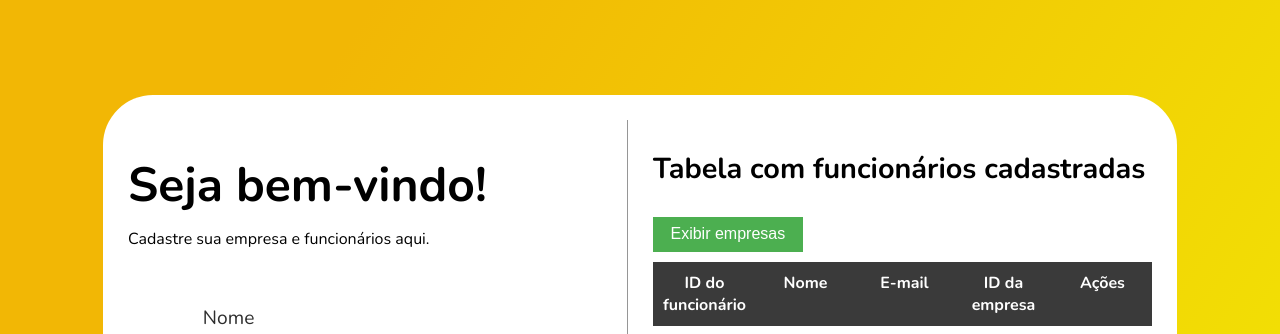
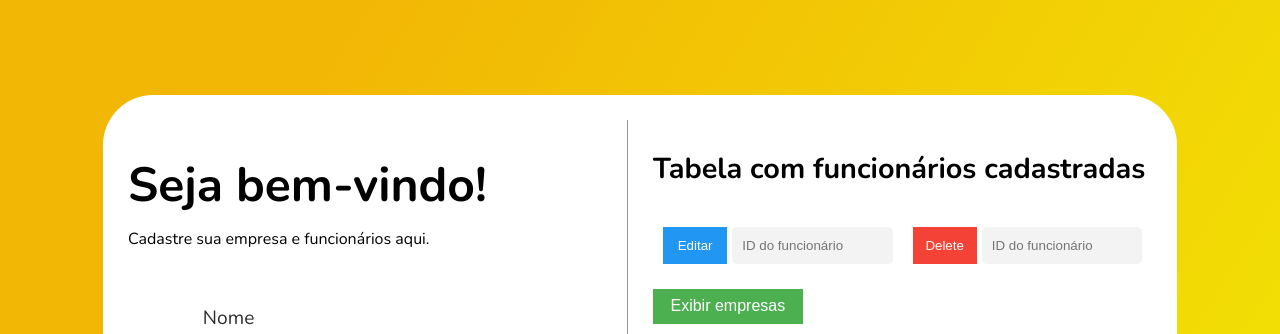
Before and after one commit to yurihmf/API-Rest-PHP, a PHP site: page /index.html in a window 1280 px wide. Shown: the top 334 px of the page. Run offline with PHP 8.4, Linux system fonts and the light colour scheme; lists and menus that the app fills with data are empty; some libraries are stand-ins or nearby versions.

Commit message:
move action buttons

```diff
--- a/composer.json
+++ b/composer.json
@@ -1,7 +1,7 @@
 {
     "autoload": {
         "psr-4": {
-            "App\\": "App"
+            "App\\": "app/"
         },
         "files": [
             "config.php"
--- a/public/css/style.css
+++ b/public/css/style.css
@@ -151,15 +151,22 @@ td {
 
 .field-acoes {
   display: flex;
+  margin-bottom: 15px;
 }
 
-.btn-table {
+.field-acoes > .input-field{
+  width: 50%;
+  flex-direction: row;
+  padding: 10px;
+}
+
+.btn-acoes {
   cursor: pointer;
-  width: 100%;
+  width: 30%;
   border: 0;
   color: white;
   padding: 5px;
-  margin: 0 5px;
+  margin-right: 5px;
 }
 
 .bt-red {
@@ -169,3 +176,7 @@ td {
 .bt-blue {
   background-color: #2196f3;
 }
+
+.field-acoes > .input-field input{
+  width: 70%;
+}
--- a/public/index.html
+++ b/public/index.html
@@ -40,6 +40,16 @@
 
             <div class="list">
                 <h3>Tabela com funcionários cadastradas</h3>
+                <div class="field-acoes">
+                    <div class="input-field">
+                        <button type="button" id="edit" class="btn-acoes bt-blue">Editar</button>
+                        <input placeholder="ID do funcionário" name="id_edit" id="id_edit" type="text">
+                    </div>
+                    <div class="input-field">
+                        <button type="button" id="delete" class="btn-acoes bt-red">Delete</button>
+                        <input placeholder="ID do funcionário" name="id_delete" id="id_delete" type="text">
+                    </div>
+                </div>
                 <button id="bt-read" class="btn-green" type="button">Exibir empresas</button>
                 <table id="table" class="table">
                     <thead>
@@ -48,7 +58,6 @@
                             <th>Nome</th>
                             <th>E-mail</th>
                             <th>ID da empresa</th>
-                            <th>Ações</th>
                         </tr>
                     </thead>
                 </table>
--- a/public/js/script.js
+++ b/public/js/script.js
@@ -19,26 +19,23 @@ function createRow(employee){
     let tdNome = document.createElement("td")
     let tdEmail = document.createElement("td")
     let tdId_emp = document.createElement("td")
-    let tdAction = document.createElement("td")
 
     tdId_func.innerHTML = employee.id_funcionario
     tdNome.innerHTML = employee.nome
     tdEmail.innerHTML = employee.email
     tdId_emp.innerHTML = employee.id_empresa
-    tdAction.innerHTML = `<div class="field-acoes"><button type="button" id="edit" value="${employee.id_funcionario}" class="btn-table bt-blue">Editar</button><button type="button" value="${employee.id_funcionario}" id="delete" class="btn-table bt-red">Delete</button></div>`
 
     row.appendChild(tdId_func)
     row.appendChild(tdNome)
     row.appendChild(tdEmail)
     row.appendChild(tdId_emp)
-    row.appendChild(tdAction)
     return row
 }
 
 
 //Faz requisição GET para pegar os dados da database
 function doGet(){
-        fetch('http://localhost/teste/API-Rest-PHP-Errado/app/views/read.php')
+        fetch('http://localhost/API-Rest-PHP/app/views/read.php')
             .then(response => response.json())
                .then(data => {
                     data.forEach(element => {
@@ -73,7 +70,7 @@ function takeResults(){
 function doPost(obj){
 
 
-    fetch('http://localhost/teste/API-Rest-PHP-Errado/app/views/create.php',{ method: "Post", body: obj })
+    fetch('http://localhost/API-Rest-PHP/app/views/create.php',{ method: "Post", body: obj })
         .then(response => response.json())
             .then(json => console.log(json))
 }
```
Also changed, not shown: 4 other files.
